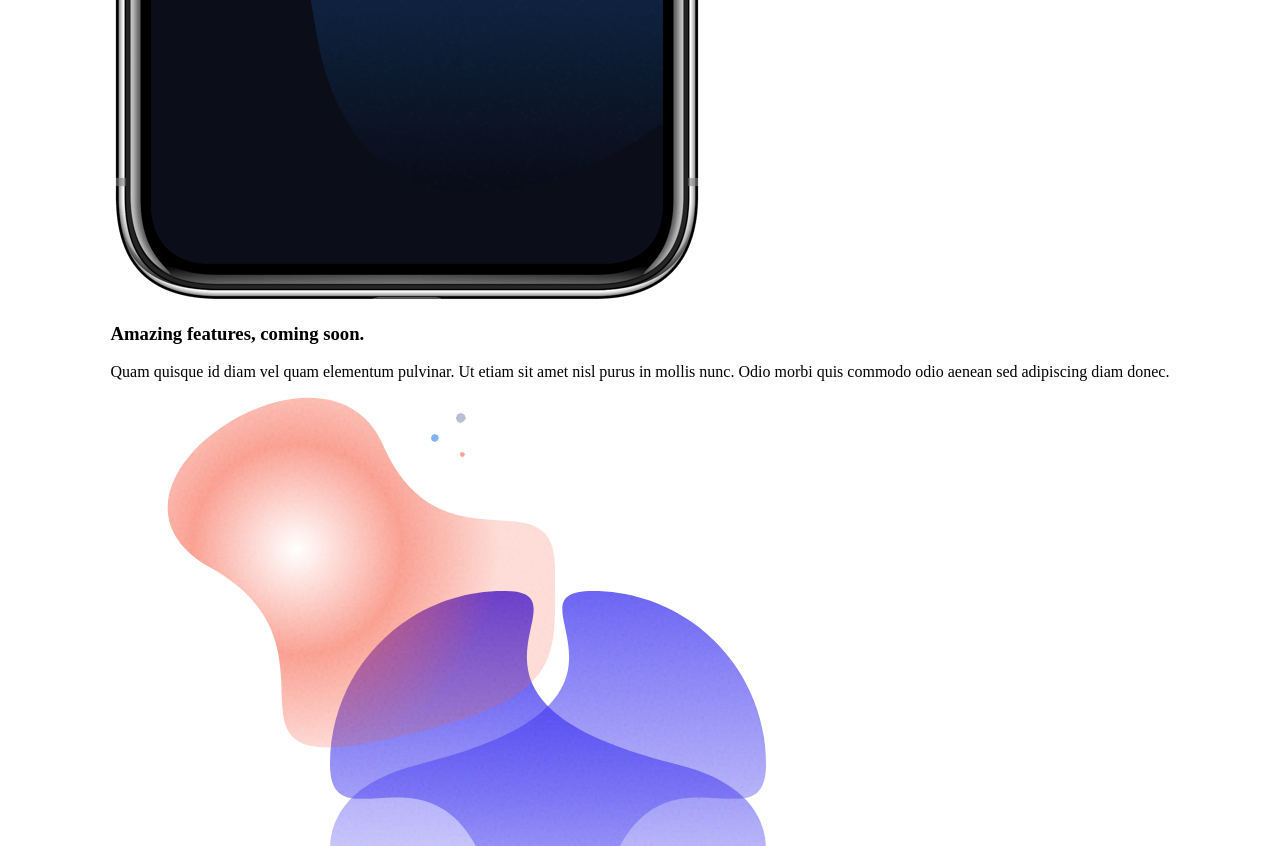
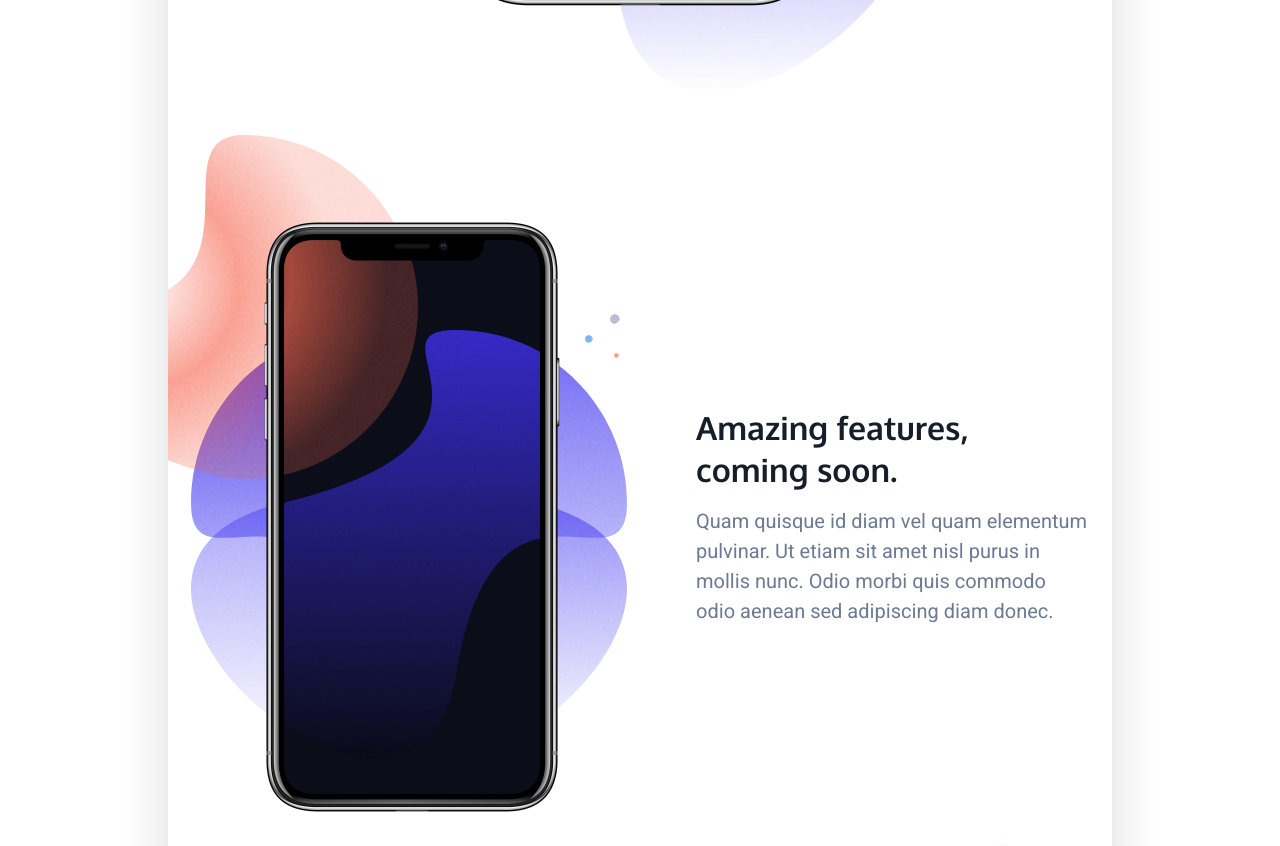
Before and after one commit to Charming-Egypt/Discover-Sharm, a plain HTML site: page index.html in a window 1280 px wide. Shown: the part 1160-2006 px from the top of the page. Drawn offline with nearby package versions, Linux system fonts and the light colour scheme; a script that the page names is missing; files whose address does not match are found by name.

Commit message:
Update index.html

```diff
--- a/index.html
+++ b/index.html
@@ -64,7 +64,13 @@
 
     <!--[ END: PWA Meta Tags ]-->
 
-
+  <meta charset="utf-8">
+    <meta http-equiv="X-UA-Compatible" content="IE=edge">
+    <meta name="viewport" content="width=device-width, initial-scale=1">
+    <title>Venus Template</title>
+    <link href="https://fonts.googleapis.com/css?family=Heebo:400,700|Oxygen:700" rel="stylesheet">
+    <link rel="stylesheet" href="dist/css/style.css">
+    <script src="https://unpkg.com/scrollreveal@4.0.5/dist/scrollreveal.min.js"></script>
 
     <style>
 
```
